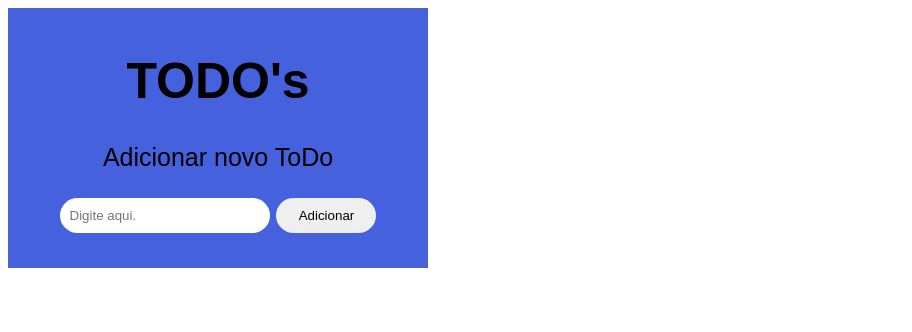
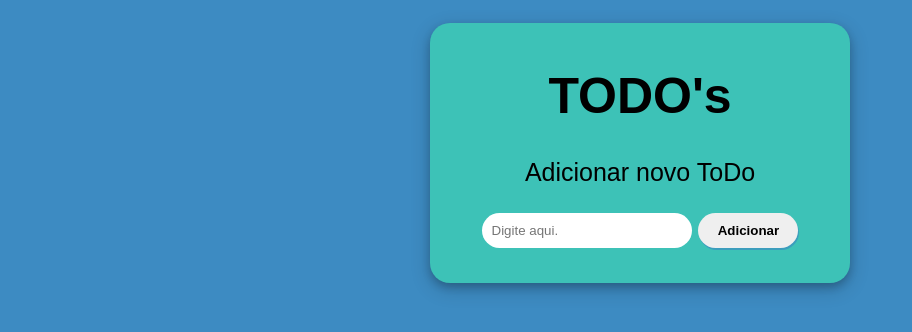
Before and after one commit to EToledoRazs/TodoList, a plain HTML site: page src/index.html in a window 1280 px wide. Shown: the whole page, without its empty margins (0-912 px from the left). Drawn offline with Linux system fonts and the light colour scheme.

Commit message:
Adicao do readme e centralizado conteudo.

```diff
--- a/src/styles.css
+++ b/src/styles.css
@@ -1,17 +1,28 @@
 body{
     font-family: Arial, Helvetica, sans-serif;
-    font-size: 25px
+    font-size: 25px;
+    background-color: #3D8BC2;
+}
+.container{
+    display: flex;
+    /* align-items: center; */
+    justify-content: center;
+
 }
 body #todo{
+    box-shadow: 0 4px 8px 0 rgba(0, 0, 0, 0.2), 0 6px 20px 0 rgba(0, 0, 0, 0.19);
+    border-radius: 20px;
+    margin: 15px;
     text-align: center;
     width: 400px;
     height: 100%;
-
-    background-color: rgb(69, 97, 221);
+    background-color: #3DC2B7;
     padding: 10px;
 
 }
 #btnAdd{
+    box-shadow: 1px 2px rgba(61, 139, 194, 0.63);
+    font-weight: bold;
     width: 100px;
     padding: 10px 10px 10px 10px;
     border-radius: 25px;
```
Also changed, not shown: 1 other file.
